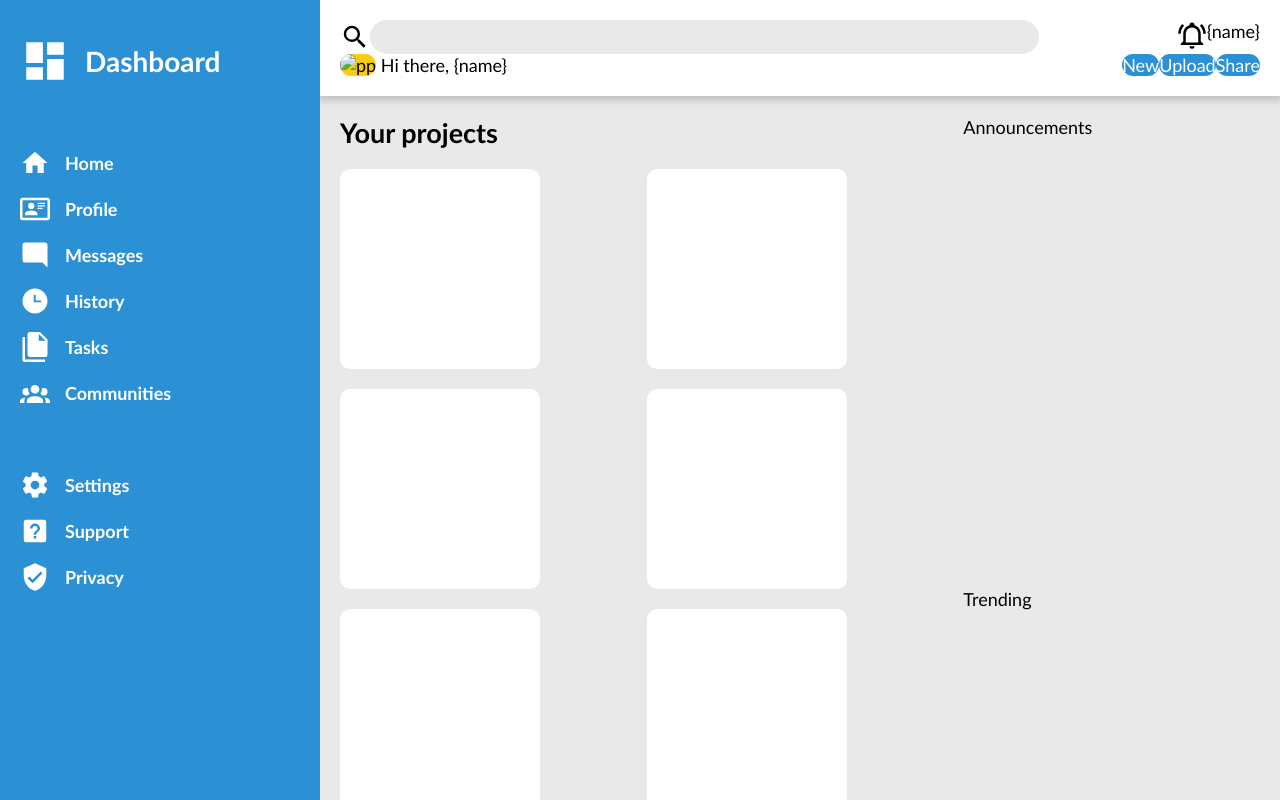
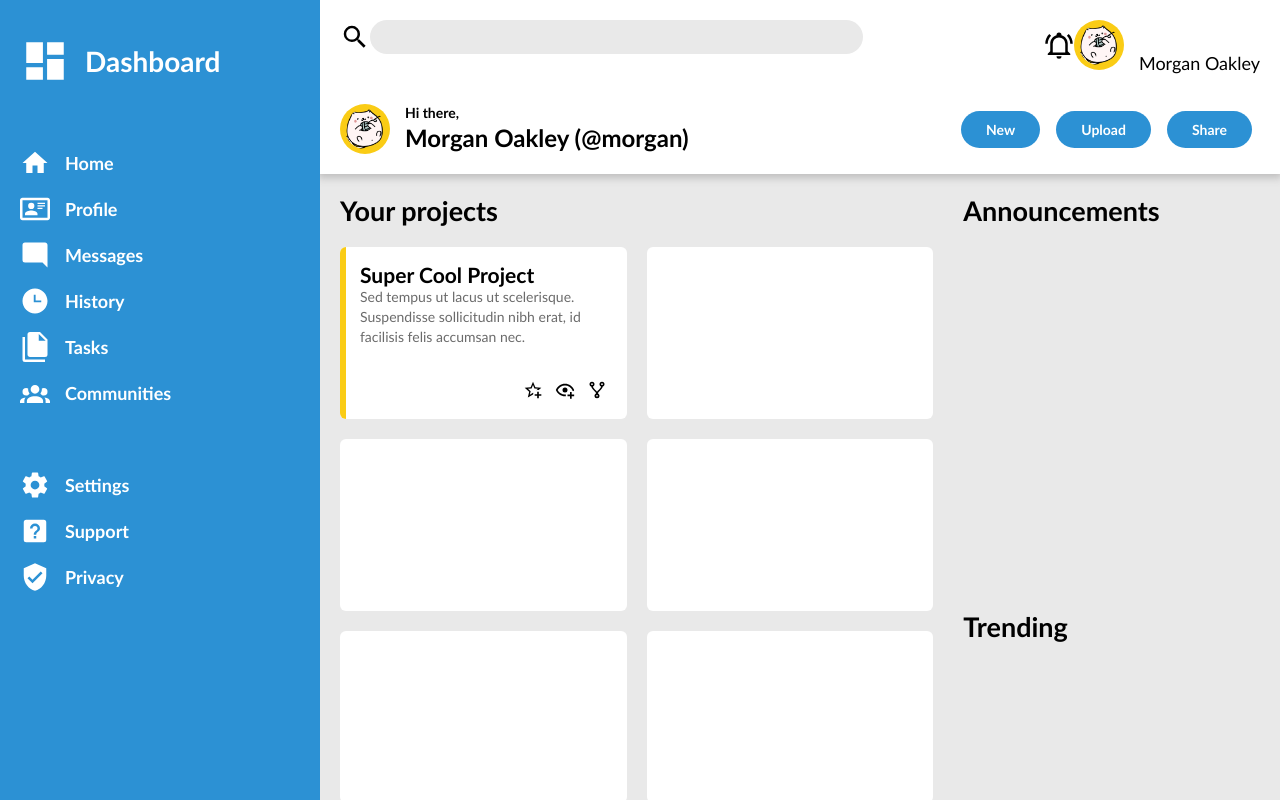
Before and after one commit to quinten-kamphuis/top-admin-dashboard, a plain HTML site: page index.html in a window 1280 px wide. Drawn offline with Linux system fonts and the light colour scheme.

Commit message:
Add styling and content to dashboard and header

```diff
--- a/index.html
+++ b/index.html
@@ -57,15 +57,16 @@
         <div id="header-1">
             <div id="search">
                 <svg xmlns="http://www.w3.org/2000/svg" viewBox="0 0 24 24"><title>magnify</title><path d="M9.5,3A6.5,6.5 0 0,1 16,9.5C16,11.11 15.41,12.59 14.44,13.73L14.71,14H15.5L20.5,19L19,20.5L14,15.5V14.71L13.73,14.44C12.59,15.41 11.11,16 9.5,16A6.5,6.5 0 0,1 3,9.5A6.5,6.5 0 0,1 9.5,3M9.5,5C7,5 5,7 5,9.5C5,12 7,14 9.5,14C12,14 14,12 14,9.5C14,7 12,5 9.5,5Z" /></svg>
-                <div id="search-bar"></div>
+                <input id="search-bar"></input>
             </div>
             <div id="notifications"><svg xmlns="http://www.w3.org/2000/svg" viewBox="0 0 24 24"><title>bell-ring-outline</title><path d="M10,21H14A2,2 0 0,1 12,23A2,2 0 0,1 10,21M21,19V20H3V19L5,17V11C5,7.9 7.03,5.17 10,4.29C10,4.19 10,4.1 10,4A2,2 0 0,1 12,2A2,2 0 0,1 14,4C14,4.1 14,4.19 14,4.29C16.97,5.17 19,7.9 19,11V17L21,19M17,11A5,5 0 0,0 12,6A5,5 0 0,0 7,11V18H17V11M19.75,3.19L18.33,4.61C20.04,6.3 21,8.6 21,11H23C23,8.07 21.84,5.25 19.75,3.19M1,11H3C3,8.6 3.96,6.3 5.67,4.61L4.25,3.19C2.16,5.25 1,8.07 1,11Z" /></svg></div>
-            <div id="profile">{name}</div>
+            <div id="profile-tag"><img alt="pp" src="img/cat-4475583_1280.png" class="profile-picture">Morgan Oakley</div>
         </div>
         <div id="header-2">
             <div id="greeting">
-                <img alt="pp" href="img/cat-4475583_1280.png" class="profile-picture">
-                Hi there, {name}
+                <img alt="pp" src="img/cat-4475583_1280.png" class="profile-picture">
+                <p id="greeting-1">Hi there, </p>
+                <p id="greeting-2">Morgan Oakley (@morgan)</p>
             </div>
             <div id="new" class="button">New</div>
             <div id="upload" class="button">Upload</div>
@@ -75,7 +76,19 @@
     <main id="main">
         <div id="projects">
             <h2>Your projects</h2>
-            <div class="card"></div>
+            <div class="card">
+                <div class="card-content">
+                    <div class="card-text">
+                        <h3>Super Cool Project</h3>
+                        <p>Sed tempus ut lacus ut scelerisque. Suspendisse sollicitudin nibh erat, id facilisis felis accumsan nec.</p>
+                    </div>
+                    <div class="card-buttons">
+                        <div class="favorite-btn"><svg xmlns="http://www.w3.org/2000/svg" viewBox="0 0 24 24"><title>star-plus-outline</title><path d="M5.8 21L7.4 14L2 9.2L9.2 8.6L12 2L14.8 8.6L22 9.2L18.8 12H18C17.3 12 16.6 12.1 15.9 12.4L18.1 10.5L13.7 10.1L12 6.1L10.3 10.1L5.9 10.5L9.2 13.4L8.2 17.7L12 15.4L12.5 15.7C12.3 16.2 12.1 16.8 12.1 17.3L5.8 21M17 14V17H14V19H17V22H19V19H22V17H19V14H17Z" /></svg></div>
+                        <div class="seen-btn"><svg xmlns="http://www.w3.org/2000/svg" viewBox="0 0 24 24"><title>eye-plus-outline</title><path d="M12,4.5C7,4.5 2.73,7.61 1,12C2.73,16.39 7,19.5 12,19.5C12.36,19.5 12.72,19.5 13.08,19.45C13.03,19.13 13,18.82 13,18.5C13,18.14 13.04,17.78 13.1,17.42C12.74,17.46 12.37,17.5 12,17.5C8.24,17.5 4.83,15.36 3.18,12C4.83,8.64 8.24,6.5 12,6.5C15.76,6.5 19.17,8.64 20.82,12C20.7,12.24 20.56,12.45 20.43,12.68C21.09,12.84 21.72,13.11 22.29,13.5C22.56,13 22.8,12.5 23,12C21.27,7.61 17,4.5 12,4.5M12,9A3,3 0 0,0 9,12A3,3 0 0,0 12,15A3,3 0 0,0 15,12A3,3 0 0,0 12,9M18,14.5V17.5H15V19.5H18V22.5H20V19.5H23V17.5H20V14.5H18Z" /></svg></div>
+                        <div class="share-btn"><svg xmlns="http://www.w3.org/2000/svg" viewBox="0 0 24 24"><title>source-fork</title><path d="M6,2A3,3 0 0,1 9,5C9,6.28 8.19,7.38 7.06,7.81C7.15,8.27 7.39,8.83 8,9.63C9,10.92 11,12.83 12,14.17C13,12.83 15,10.92 16,9.63C16.61,8.83 16.85,8.27 16.94,7.81C15.81,7.38 15,6.28 15,5A3,3 0 0,1 18,2A3,3 0 0,1 21,5C21,6.32 20.14,7.45 18.95,7.85C18.87,8.37 18.64,9 18,9.83C17,11.17 15,13.08 14,14.38C13.39,15.17 13.15,15.73 13.06,16.19C14.19,16.62 15,17.72 15,19A3,3 0 0,1 12,22A3,3 0 0,1 9,19C9,17.72 9.81,16.62 10.94,16.19C10.85,15.73 10.61,15.17 10,14.38C9,13.08 7,11.17 6,9.83C5.36,9 5.13,8.37 5.05,7.85C3.86,7.45 3,6.32 3,5A3,3 0 0,1 6,2M6,4A1,1 0 0,0 5,5A1,1 0 0,0 6,6A1,1 0 0,0 7,5A1,1 0 0,0 6,4M18,4A1,1 0 0,0 17,5A1,1 0 0,0 18,6A1,1 0 0,0 19,5A1,1 0 0,0 18,4M12,18A1,1 0 0,0 11,19A1,1 0 0,0 12,20A1,1 0 0,0 13,19A1,1 0 0,0 12,18Z" /></svg></div>
+                    </div>
+                </div>
+            </div>
             <div class="card"></div>
             <div class="card"></div>
             <div class="card"></div>
@@ -84,8 +97,12 @@
             <div class="card"></div>
             <div class="card"></div>
         </div>
-        <div id="announcements">Announcements</div>
-        <div id="trending">Trending</div>
+        <div id="announcements">
+            <h2>Announcements</h2>
+        </div>
+        <div id="trending">
+            <h2>Trending</h2>
+        </div>
     </main>
 </body>
 </html>
--- a/styles.css
+++ b/styles.css
@@ -5,6 +5,7 @@
     --light-grey: #e9e9e9;
     --shadow-grey: rgb(190, 189, 189);
     --yellow: #facc15;
+    --dark-grey: rgb(107, 107, 107);
 }
 
 * {
@@ -21,6 +22,12 @@ p, div{
 a{
     color: var(--white);
     text-decoration: none;
+}
+input{
+    outline: none;
+    border: none;
+    padding: 8px;
+    font-size: 1.6rem;
 }
 body{
     font-family: 'Gill Sans', 'Gill Sans MT', Calibri, 'Trebuchet MS', sans-serif;
@@ -64,37 +71,71 @@ body>*{
 }
 #header-1{
     display: grid;
+    place-items: center;
     grid-template-columns: 1fr repeat(2, auto);
+
 }
 #header-2{
     display: grid;
     grid-template-columns: 1fr repeat(3, auto);
+    place-items: center;
+    margin-top: 30px;
 }
 #header svg{
     height: 3rem;
 }
-#notifications, #profile{
+#notifications, #profile-tag{
     place-items: center;
+}
+#profile-tag{
+    cursor: pointer;
+
+}
+#greeting{
+    place-self: start;
+    display: grid;
+    grid-template: auto auto / auto auto;
+    font-weight: 800;
 }
 .profile-picture{
     background-color: var(--yellow);
     border-radius: 50px;
+    padding: 5px;
+    max-height: 50px;
+    aspect-ratio: 1/1;
+    object-fit: cover;
+    grid-row: 1/3;
+    margin-right: 15px;
+}
+#greeting-1{
+    font-size: 1.4rem;
+}
+#greeting-2{
+    font-size: 2.4rem;
 }
 #header .button{
     background-color: var(--light-blue);
     color: var(--white);
     border-radius: 50px;
+    padding: 10px 25px;
+    margin: 0 8px;
+    cursor: pointer;
+    font-weight: 800;
+    font-size: 1.4rem;
 }
 #search{
     display: flex;
     align-items: center;
+    place-self: start;
+    width: 100%;
 }
 #search-bar{
     background-color: var(--light-grey);
-    width: 80%;
+    width: 70%;
     height: 100%;
     border-radius: 50px;
 }
+
 #main{
     background-color: var(--light-grey);
     display: grid;
@@ -108,12 +149,53 @@ body>*{
 #projects{
     grid-row: 1 / 3;
     display: grid;
-    grid-template-columns: auto auto;
-    gap: 20px
+    grid-template-columns: repeat( auto-fill, minmax(240px, 1fr) );
+    gap: 20px;
+    width: 100%;
+    align-items: start;
 }
 .card{
     background-color: var(--white);
-    border-radius: 10px;
-    height: 200px;
-    width: 200px;
+    border-radius: 6px;
+    aspect-ratio: 2 / 1;
+    box-sizing: border-box;
+    position: relative;
 }
+.card::before {
+    content: "";
+    display: block;
+    padding-top: 60%;
+}
+.card-content{
+    display: grid;
+    grid-template-rows: 1fr auto;
+    position: absolute;
+    top: 0;
+    height: 100%;
+    padding: 15px 20px;
+}
+.card-content::before{
+    content: '';
+    background-color: var(--yellow);
+    position: absolute;
+    height: 100%;
+    width: 6px;
+    border-radius: 50px 0 0 50px;
+}
+.card-content p{
+    font-size: 1.4rem;
+    line-height: 2.0rem;
+    color: var(--dark-grey);
+}
+.card-buttons{
+    display: flex;
+    justify-content: end;
+    gap: 12px;
+}
+.card-text h3{
+    cursor: pointer;
+}
+.card-content svg{
+    height: 20px;
+    cursor: pointer;
+}
```
